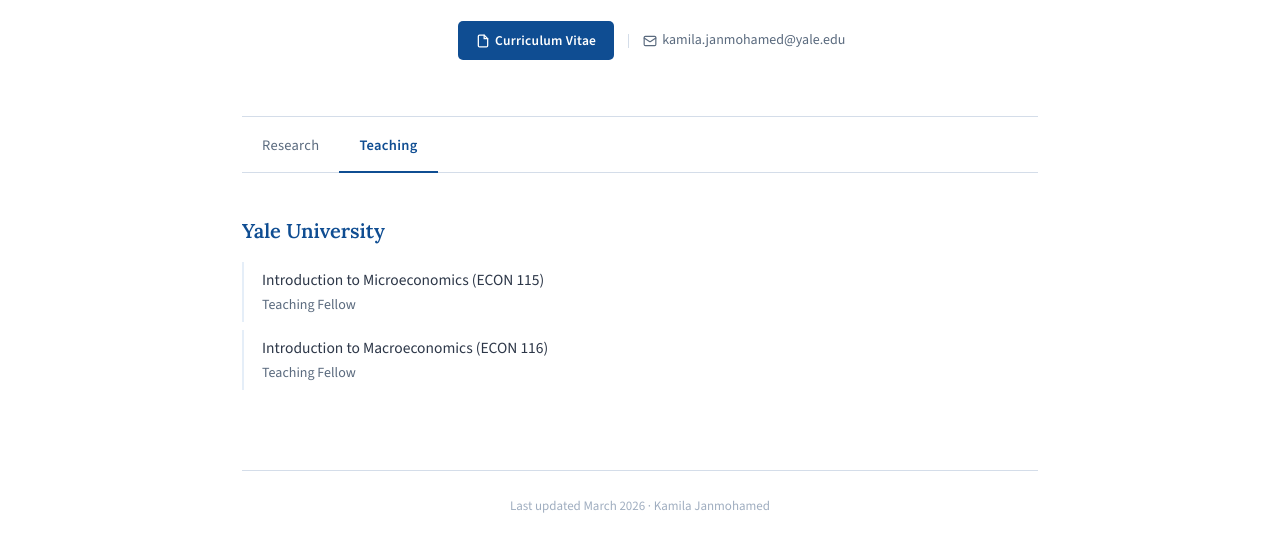
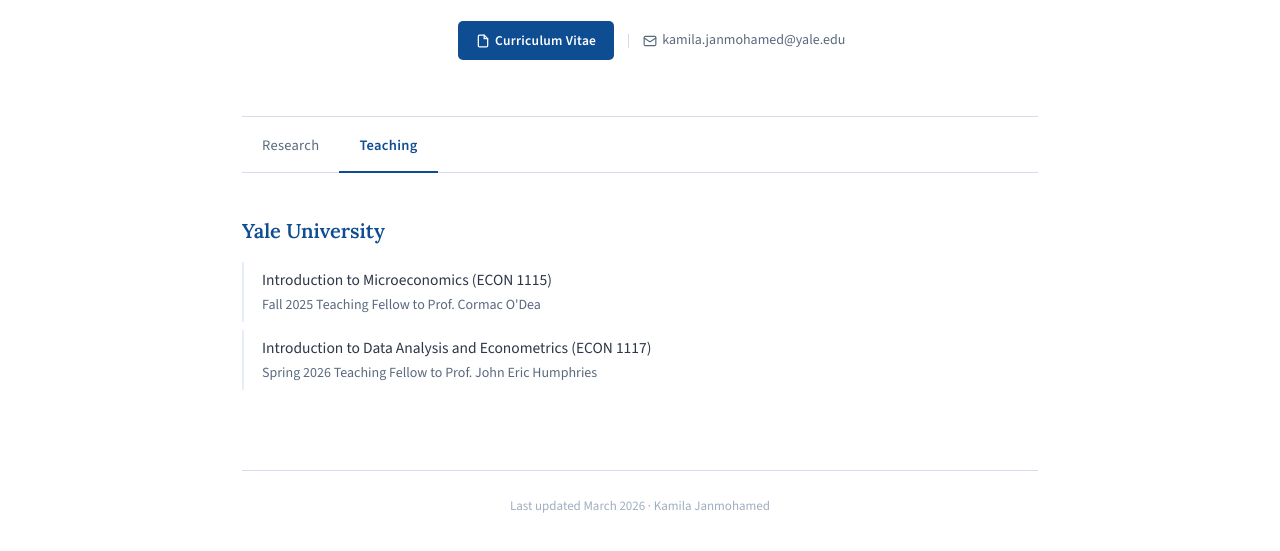
Before and after one commit to kamilajanmohamed/kamilajanmohamed.github.io, a plain HTML site: page index.html in a window 1280 px wide. Both pictures are taken after a click on the button "Teaching". Shown: the part 283-834 px from the top of the page. Drawn offline with nearby package versions, Linux system fonts and the light colour scheme.

Commit message:
Update course titles and roles in index.html

```diff
--- a/index.html
+++ b/index.html
@@ -251,12 +251,12 @@
       <h2 class="institution-heading">Yale University</h2>
       <ul class="course-list">
         <li>
-          Introduction to Microeconomics (ECON 115)
-          <span class="role">Teaching Fellow</span>
+          Introduction to Microeconomics (ECON 1115)
+          <span class="role">Fall 2025 Teaching Fellow to Prof. Cormac O'Dea</span>
         </li>
         <li>
-          Introduction to Macroeconomics (ECON 116)
-          <span class="role">Teaching Fellow</span>
+          Introduction to Data Analysis and Econometrics (ECON 1117)
+          <span class="role">Spring 2026 Teaching Fellow to Prof. John Eric Humphries</span>
         </li>
       </ul>
     </div>
```
